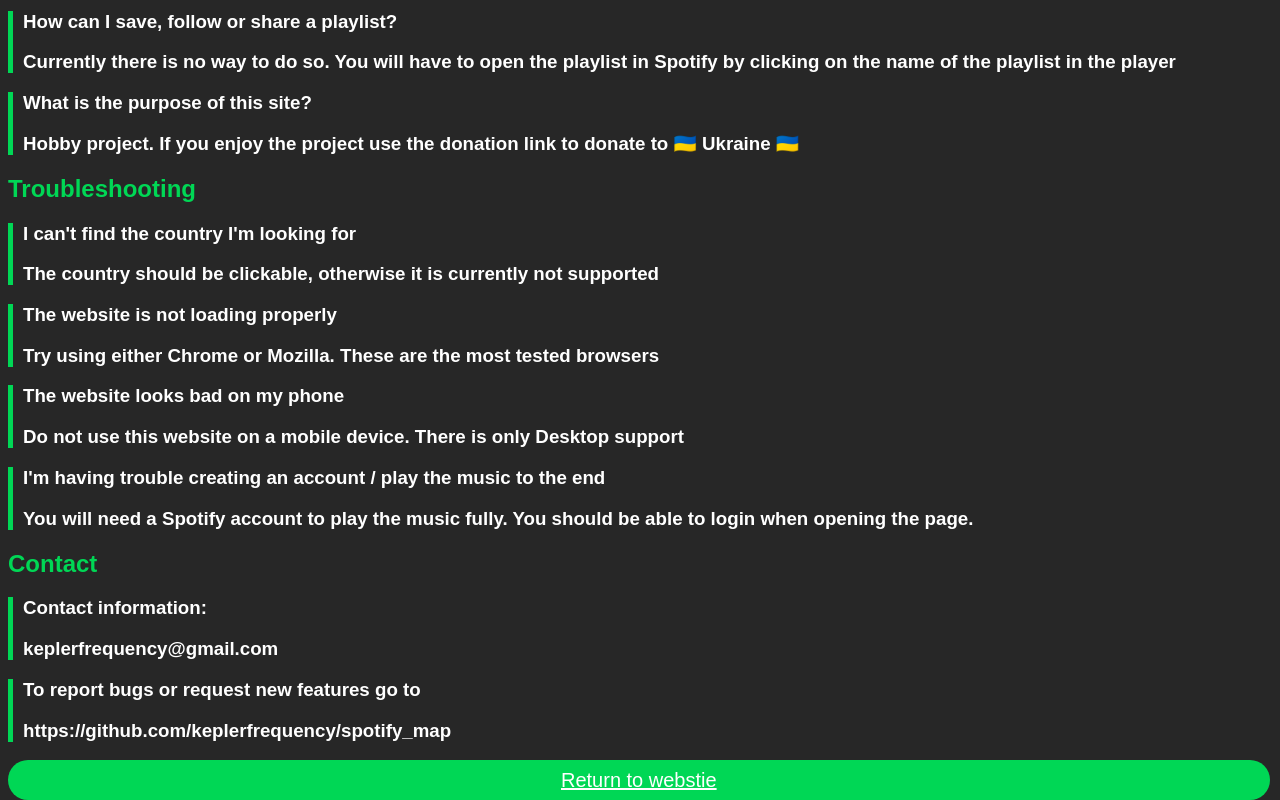
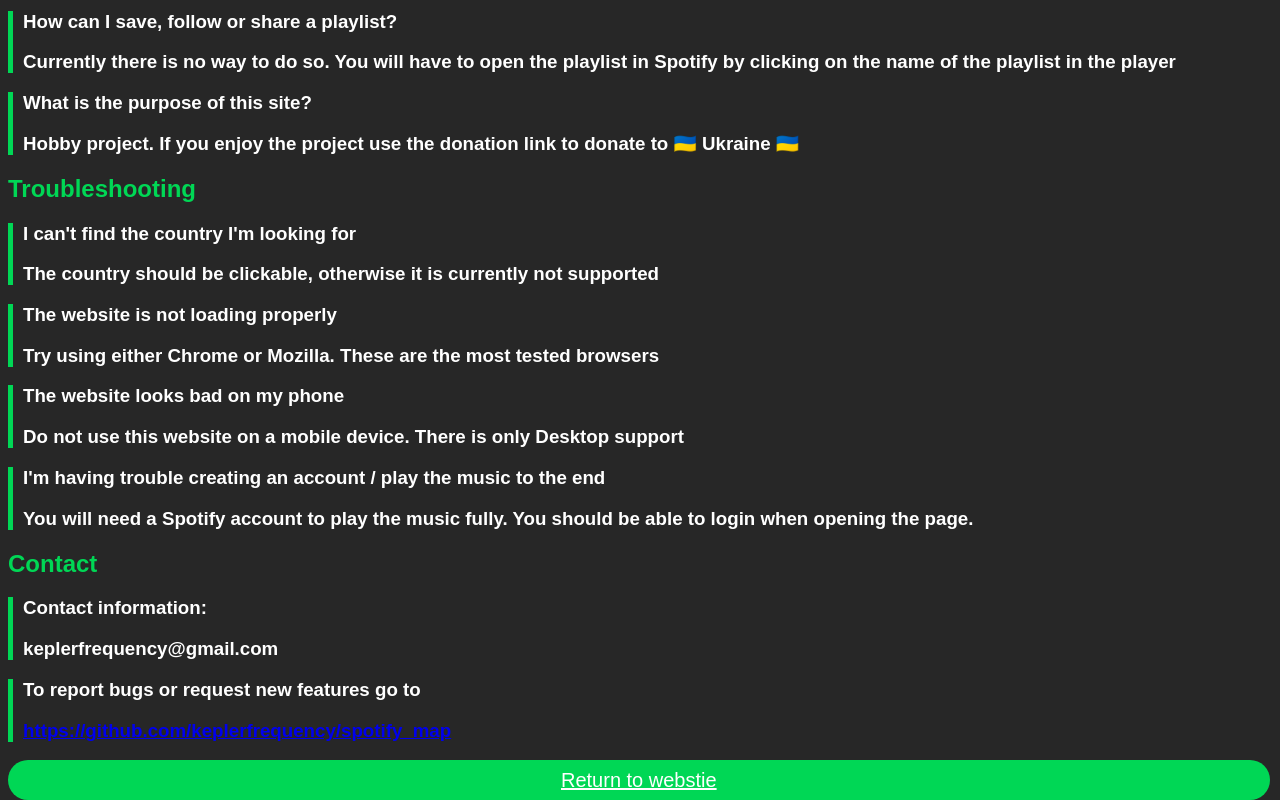
Before and after one commit to keplerfrequency/spotify_map, a plain HTML site: page faq.html in a window 1280 px wide. Shown: the part 580-1380 px from the top of the page. Drawn offline with Linux system fonts and the light colour scheme.

Commit message:
update on where to report bugs
quick change to show hyperlink to github page

```diff
--- a/faq.html
+++ b/faq.html
@@ -41,7 +41,7 @@
   <section id="contact">
     <h2>Contact</h2>
     <h3>Contact information: <p></p>keplerfrequency@gmail.com</p></h3>
-    <h3>To report bugs or request new features go to <p>https://github.com/keplerfrequency/spotify_map</p></h3>
+    <h3>To report bugs or request new features go to <p><a href="https://github.com/keplerfrequency/spotify_map">https://github.com/keplerfrequency/spotify_map</a></p></h3>
   </section>
 
   <div id="return">
```
